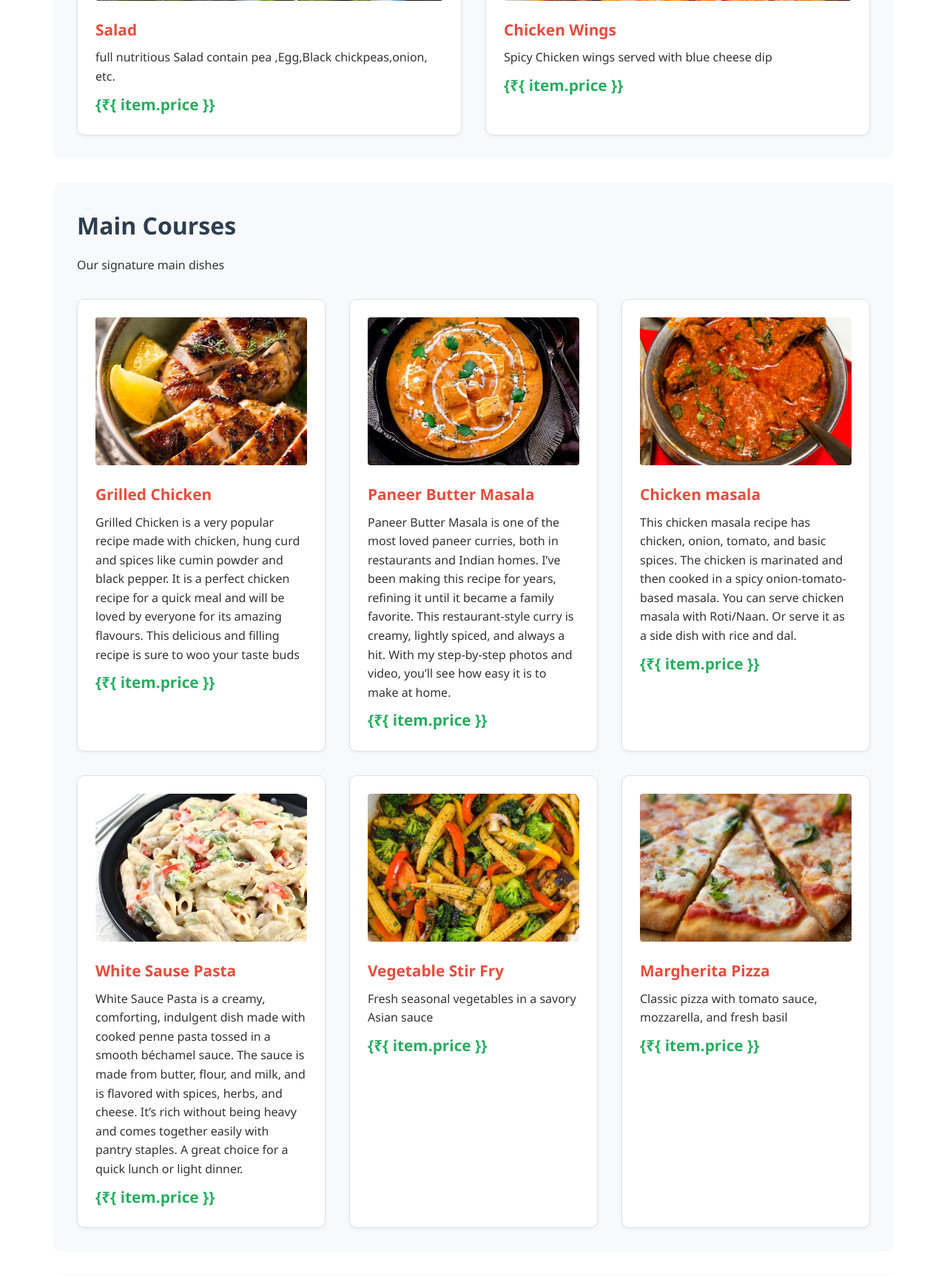
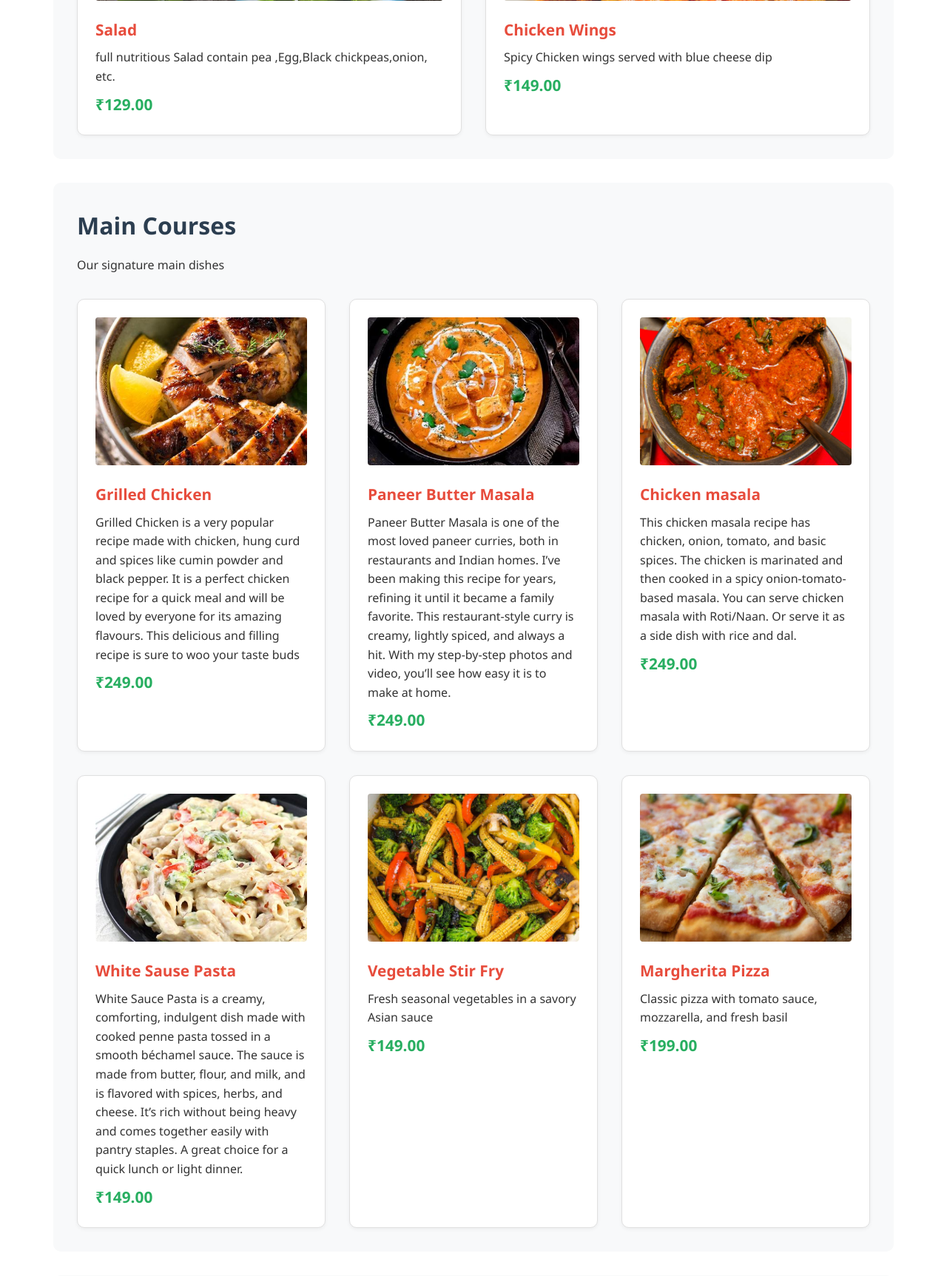
Before and after one commit to Atulkumar2468/Delicious-Bites, a Django app: page /menu/ in a window 1280 px wide. Shown: the part 554-2279 px from the top of the page at 74% size. Run offline with Django 5.2, Linux system fonts and the light colour scheme; data comes from the database, SQL or seed files in the repository.

Commit message:
Fix HTML encoding issues in menu template

```diff
--- a/restaurant/templates/restaurant/menu.html
+++ b/restaurant/templates/restaurant/menu.html
@@ -22,7 +22,7 @@
                 {% endif %}
                 <h3>{{ item.name }}</h3>
                 <p>{{ item.description }}</p>
-                <p class="price">{₹{ item.price }}</p>
+                <p class="price">₹{{ item.price }}</p>
             </div>
             {% endif %}
             {% endfor %}
```
